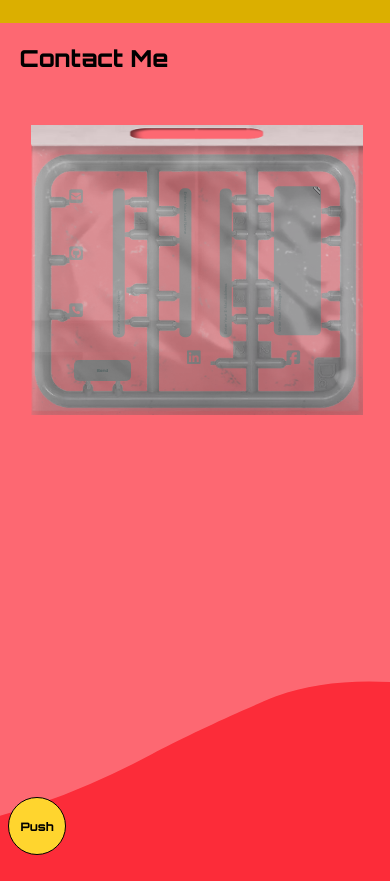
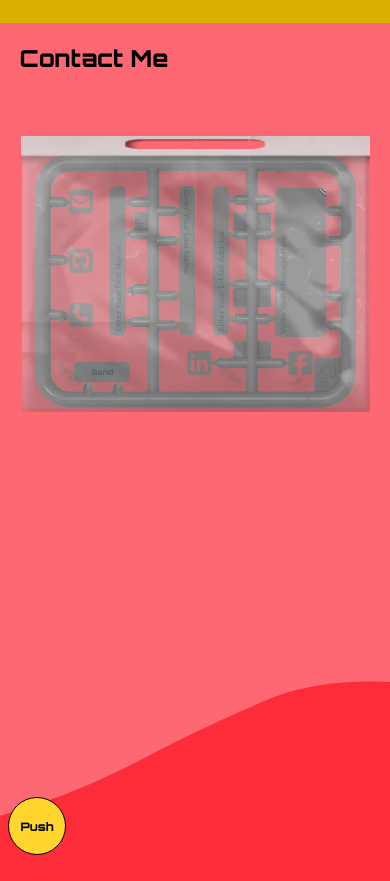
Before and after one commit to Pizzaboi87/portfolio, a React (Vite) app: page / in a window 390 px wide. Shown: the part 3353-4234 px from the top of the page. Built offline with nearby package versions, Linux system fonts and the light colour scheme.

Commit message:
CSS correction

```diff
--- a/src/components/main/contact/Contact.jsx
+++ b/src/components/main/contact/Contact.jsx
@@ -46,8 +46,6 @@ const Contact = () => {
         handleSubmit,
         formState: { errors }
     } = useForm()
-
-    console.log(messageWindow)
 
     const onSubmit = (data) => {
         (JSON.stringify(data))
--- a/src/components/main/contact/contact.css
+++ b/src/components/main/contact/contact.css
@@ -49,7 +49,7 @@
     left: 0;
     z-index: 4;
     width: 100%;
-    max-height: 100%;
+    height: 100%;
 }
 
 .openedbag {
@@ -400,8 +400,10 @@
     }
 
     .contact--bag {
-        top: -10%;
-        max-height: 110%;
+        top: -4vw;
+        left: -2.5vw;
+        width: 105%;
+        height: 105%;
     }
 
     .anim_frame {
@@ -439,8 +441,10 @@
     }
 
     #fname {
-        top: 40%;
-        left: 4%;
+        top: 26vw;
+        left: 3vw;
+        height: 4vw;
+        font-size: 2vw;
     }
 
     @keyframes fname {
@@ -456,8 +460,10 @@
     }
 
     #lname {
-        left: 24%;
-        top: 40%;
+        top: 26vw;
+        left: 21vw;
+        height: 4vw;
+        font-size: 2vw;
     }
 
     @keyframes lname {
@@ -473,8 +479,10 @@
     }
 
     #email {
-        left: 36%;
-        top: 40%;
+        top: 26vw;
+        left: 29.5vw;
+        height: 4vw;
+        font-size: 2vw;
     }
 
     @keyframes email {
@@ -490,9 +498,10 @@
     }
 
     #message {
-        left: 58%;
-        top: 32.5%;
-        height: 18%;
+        top: 22vw;
+        left: 50vw;
+        height: 13vw;
+        font-size: 2vw;
     }
 
     @keyframes message {
@@ -508,8 +517,10 @@
     }
 
     #submit {
-        left: 13%;
-        top: 79%;
+        top: 54vw;
+        left: 11vw;
+        height: 5vw;
+        font-size: 2vw;
     }
 
     @keyframes submit {
@@ -525,8 +536,9 @@
     }
 
     #linkedin {
-        top: 75.5%;
-        left: 47%;
+        top: 50.5vw;
+        left: 40vw;
+        font-size: 7vw;
     }
 
     @keyframes linkedin {
@@ -539,8 +551,9 @@
     }
 
     #github{
-        top: 36%;
-        left: 11.5%;
+        top: 24.5vw;
+        left: 9.7vw;
+        font-size: 7vw;
     }
 
     @keyframes github {
@@ -553,8 +566,9 @@
     }
 
     #facebook{
-        top: 75.5%;
-        left: 77%;
+        top: 50.5vw;
+        left: 66vw;
+        font-size: 7vw;
     }
 
     @keyframes facebook {
@@ -567,8 +581,9 @@
     }
 
     #letter{
-        top: 14%;
-        left: 11.5%;
+        top: 9.5vw;
+        left: 9.7vw;
+        font-size: 7vw;
     }
 
     @keyframes mail {
@@ -581,8 +596,9 @@
     }
 
     #phone{
-        top: 57.5%;
-        left: 11.5%;
+        top: 38.5vw;
+        left: 9.7vw;
+        font-size: 7vw;
     }
 
     @keyframes phone {
```
Also changed, not shown: src/assets/bag-final.webp.
